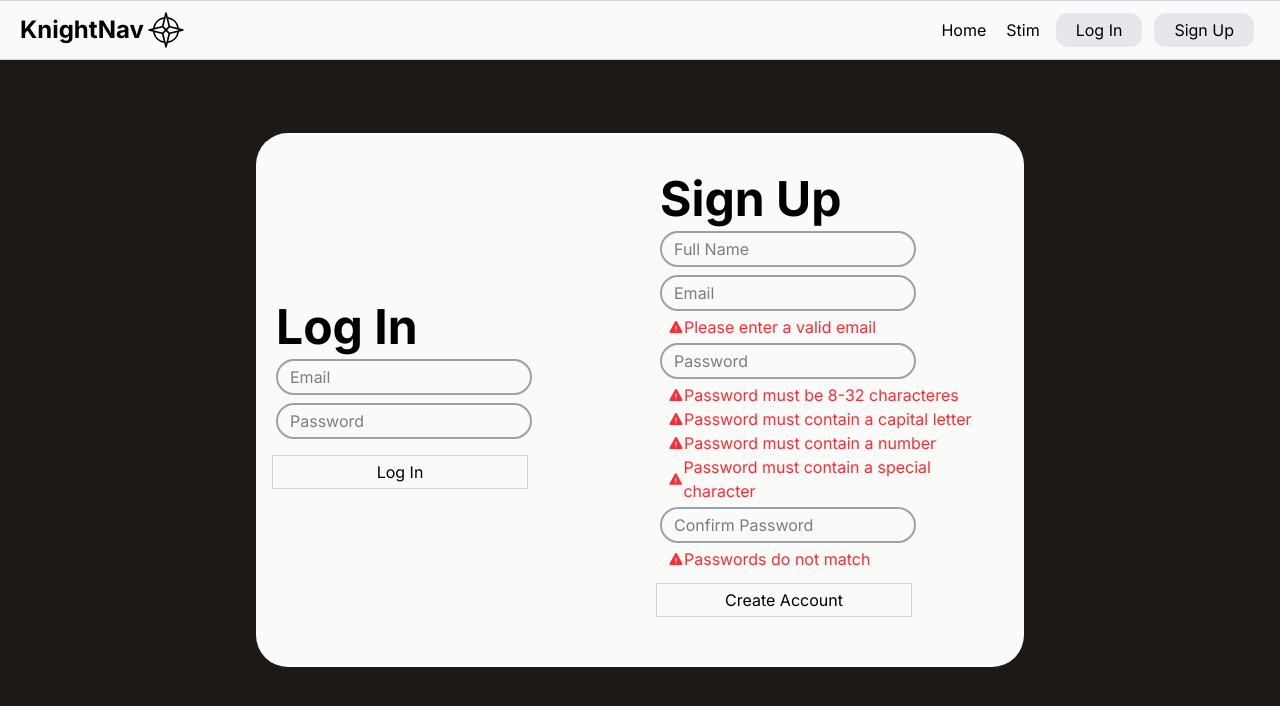
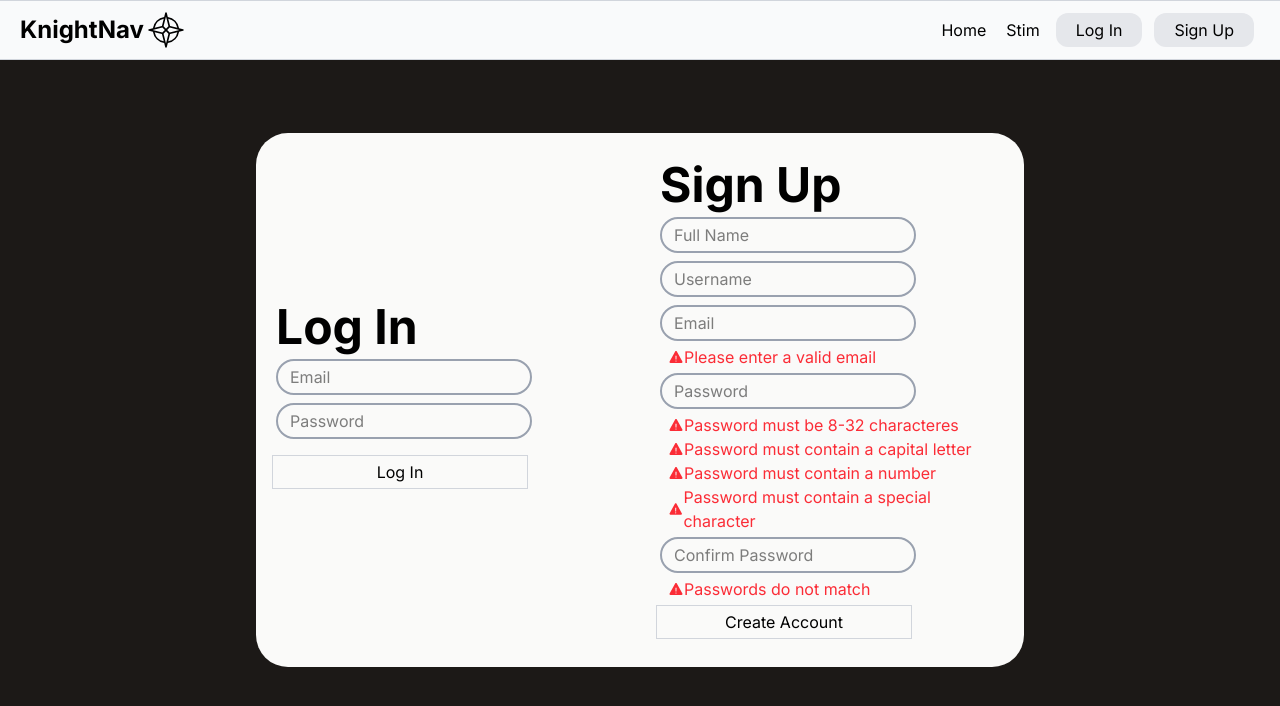
Before and after one commit to NotGuneet993/mern-proj, a React (Vite) app in the folder frontend/: page /get-started in a window 1280 px wide. Shown: the top 706 px of the page. Built offline with nearby package versions, Linux system fonts and the light colour scheme; no server answers.

Commit message:
before vedant cooks it all ;(

```diff
--- a/frontend/src/components/LogInComps.tsx
+++ b/frontend/src/components/LogInComps.tsx
@@ -42,7 +42,6 @@ export default function LogInComps({ setAuth } : LoginCompsProps) {
             });
 
             const data = await response.json();
-            console.log(data);
 
             if (!data.authorization) {
                 setErrorMessage(data.message);
@@ -76,6 +75,7 @@ export default function LogInComps({ setAuth } : LoginCompsProps) {
             <button
                 className='border-1 border-gray-300 px-2 cursor-pointer mmx-2 my-3 py-1 w-[20vw]'
                 type='submit'
+                disabled={isSubmitting}
             >{isSubmitting ? "Logging in..." : "Log In"}</button>
 
         </form>
--- a/frontend/src/components/SignUpComps.tsx
+++ b/frontend/src/components/SignUpComps.tsx
@@ -1,10 +1,19 @@
 import { FormEvent, useState } from "react";
 import { IoIosWarning, IoIosCheckmarkCircle } from "react-icons/io";
+import { useNavigate } from "react-router-dom";
+const API_URL = import.meta.env.VITE_API_URL;
 
-export default function SignUpComps() {
+type LoginCompsProps = {
+    setAuth: (auth: boolean) => void;
+}
+
+export default function SignUpComps({ setAuth } : LoginCompsProps) {
+
+    const navigate = useNavigate();
 
     // name and username
     const [name, setName] = useState('');
+    const [username, setusername] = useState('');
 
     // email and valid email
     const [email, setEmail] = useState('');
@@ -21,8 +30,16 @@ export default function SignUpComps() {
     const [password2, setPassword2] = useState('');
     const [pwMatch, setPwMatch] = useState(false);
 
+    // prevent button spam & error
+    const [isSubmitting, setIsSubmitting] = useState(false);
+    const [errorMessage, setErrorMessage] = useState('');
+
     const updateName = ({ target: { value }} : React.ChangeEvent<HTMLInputElement>) => {
         setName(value);
+    }
+
+    const updateUsername = ({ target: { value }} : React.ChangeEvent<HTMLInputElement>) => {
+        setusername(value);
     }
 
     const updateEmail = ({ target: { value }} : React.ChangeEvent<HTMLInputElement>) => {
@@ -39,20 +56,56 @@ export default function SignUpComps() {
         setPwCapitalLetter(() => /[A-Z]/.test(value));
         setPwSpecChar(() => /[!@#$%^&*(),.?":{}|<>]/.test(value));
         setPwNum(() => /\d/.test(value));
+
+        if(!password2) {
+            setPwMatch(false);
+        } else {
+            setPwMatch(() => password2 === value);
+        }
     }
 
     const updatePassword2 = ({ target: { value }} : React.ChangeEvent<HTMLInputElement>) => {
         setPassword2(value);
-        if(!password2) {
+        if(!value) {
             setPwMatch(false);
         } else {
             setPwMatch(() => password === value);
         }
     }
 
-    const handleSubmit = (event: FormEvent) => {
+    // POST to create a new account
+    // inputs are name, email, username, and password
+    const handleSubmit = async (event: FormEvent) => {
         event.preventDefault();
+        setIsSubmitting(true);
 
+        try {
+            const response = await fetch(`${API_URL}/users/register`, {
+                method: 'POST',
+                headers: {
+                    'Content-Type': 'application/json'
+                },
+                body: JSON.stringify({ name, email, username, password }),
+                credentials: 'include'
+            });
+
+            const data = await response.json();
+            console.log(data);
+
+            if (data.message !== '') {
+                setErrorMessage(data.message);
+            } else {
+                setErrorMessage('');
+                setAuth(true);
+                navigate('/dashboard');
+                console.log("Test");
+            }
+
+        } catch (error) {
+            console.log(`Error: ${error}`)
+        } finally {
+            setIsSubmitting(false);
+        }
     };
 
     return (
@@ -60,6 +113,9 @@ export default function SignUpComps() {
         <h2 className="text-5xl m-1">Sign Up</h2>
 
         <input name='name' value={name} onChange={updateName} placeholder='Full Name' autoComplete="off"
+        className="border-2 border-gray-400 m-1 rounded-3xl px-3 py-1 w-[20vw]"/>
+
+        <input name='username' value={username} onChange={updateUsername} placeholder='Username' autoComplete="off"
         className="border-2 border-gray-400 m-1 rounded-3xl px-3 py-1 w-[20vw]"/>
 
         <input name='email' value={email} onChange={updateEmail} placeholder='Email' autoComplete="off"
@@ -77,10 +133,12 @@ export default function SignUpComps() {
         className="border-2 border-gray-400 m-1 rounded-3xl px-3 py-1 w-[20vw]"/>
         {pwMatch ? <h6 className="flex text-green-600 items-center px-3"><IoIosCheckmarkCircle/> Passwords match</h6> : <h6 className="flex text-red-500 items-center px-3"><IoIosWarning/> Passwords do not match</h6>}
 
+        {errorMessage && <h3 className="text-red-500 mx-2">{errorMessage}</h3>}
         <button
-            className='border-1 border-gray-300 px-2 cursor-pointer mmx-2 my-3 py-1 w-[20vw]'
+            className='border-1 border-gray-300 px-2 cursor-pointer mmx-2 my-1 py-1 w-[20vw]'
             type='submit'
-        >Create Account</button>
+            disabled={isSubmitting}
+        >{isSubmitting ? "Creating Account..." : "Create Account"}</button>
 
     </form>
     );
--- a/frontend/src/pages/LandingPage.tsx
+++ b/frontend/src/pages/LandingPage.tsx
@@ -4,7 +4,7 @@ import GetStartedButton from '../components/GetStartedButton';
 export default function LandingPage() {
 
     return (
-        <div className="bg-stone-900 flex h-screen">
+        <div className="bg-stone-900 flex h-full">
             <div className="w-1/2 flex z-2 items-center justify-center">
                 <img src={edgeMap} alt='ucf edges' className='w-screen h-screen rotate-270'></img>
             </div>
--- a/frontend/src/pages/LoginPage.tsx
+++ b/frontend/src/pages/LoginPage.tsx
@@ -8,13 +8,13 @@ type LoginPageProps = {
 export default function LoginPage({ setAuth } : LoginPageProps) {
 
     return (
-        <div className="bg-stone-900 flex h-screen items-center justify-center">
+        <div className="bg-stone-900 flex h-full items-center justify-center">
             <div className="flex w-3/5 h-2/3 bg-stone-50 rounded-4xl">
                 <div className="flex w-1/2 justify-between items-center p-4">
                     <LogInComps setAuth={setAuth}/>
                 </div>
                 <div className="flex w-1/2 justify-between items-center p-4">
-                    <SignUpComps />
+                    <SignUpComps setAuth={setAuth}/>
                 </div>
             </div>
         </div>
```
